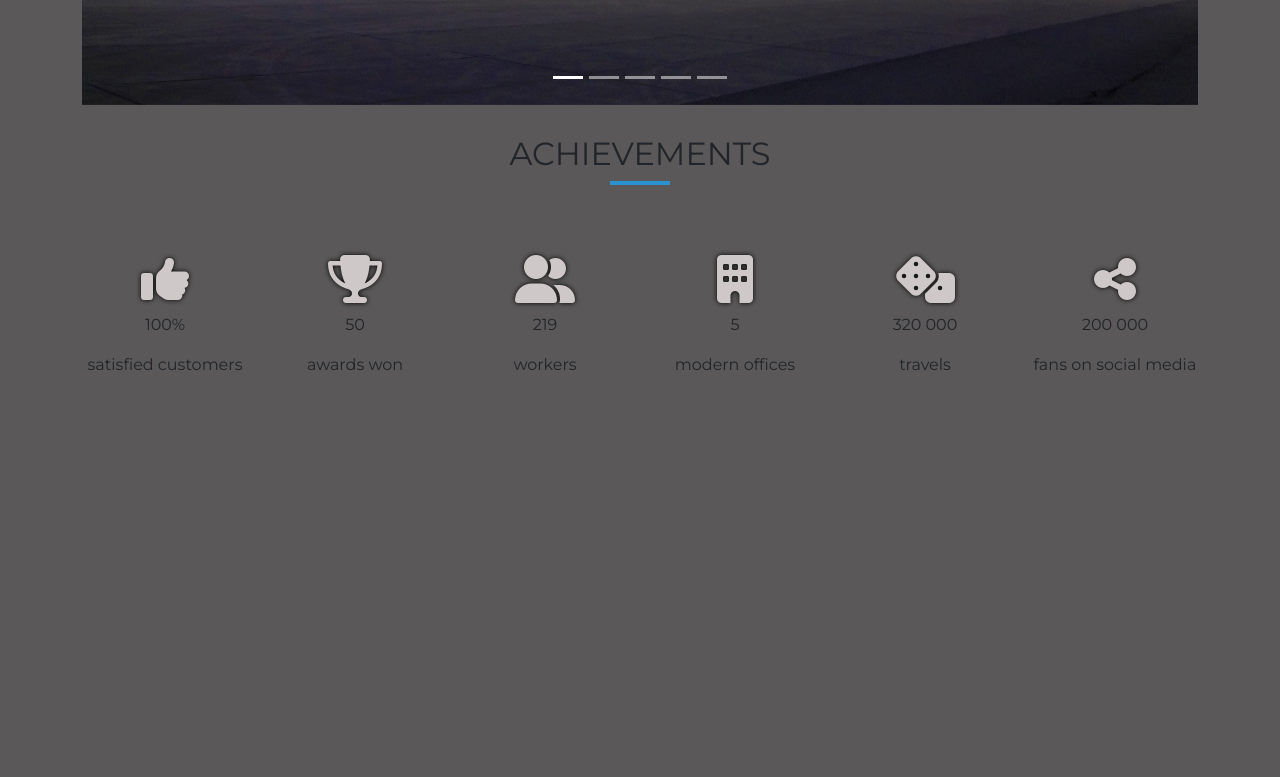
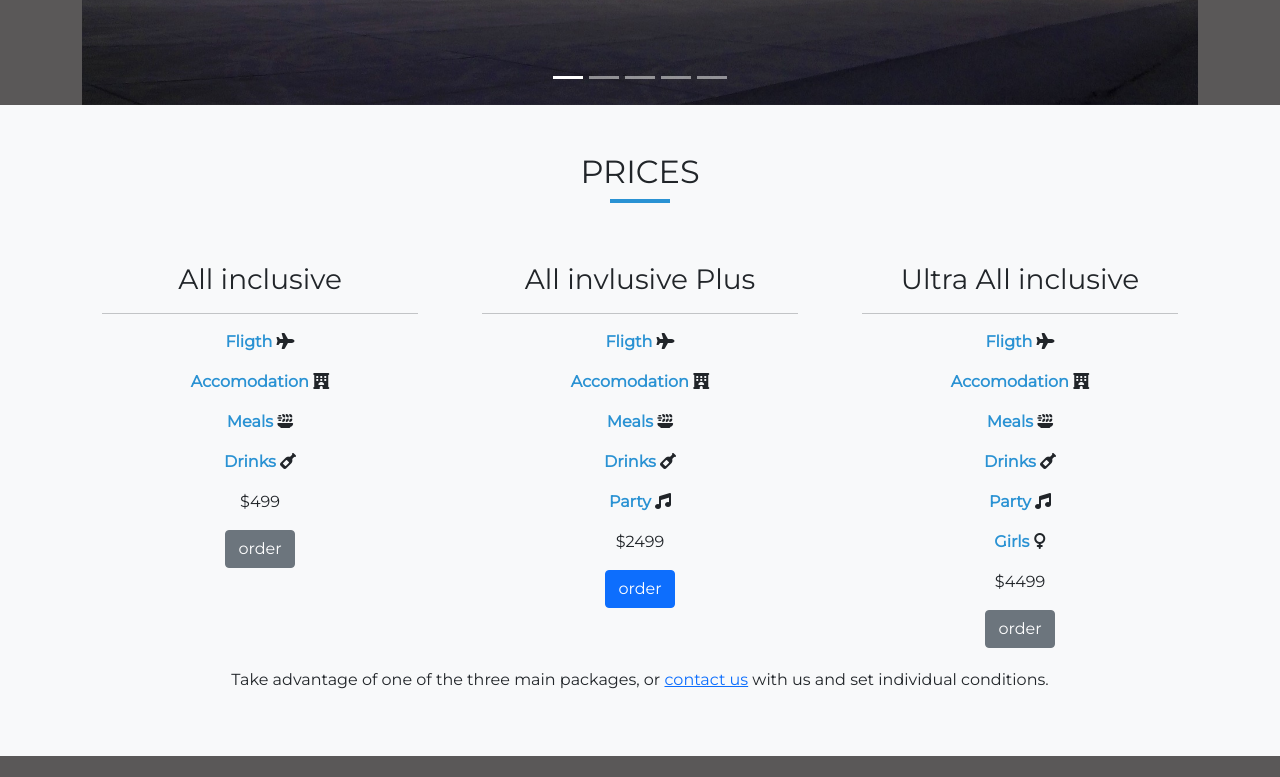
Before and after one commit to ZbigniewKulczynski1984/2_12, a plain HTML site: page index.html in a window 1280 px wide. Shown: the part 2083-2860 px from the top of the page. Before the commit the page ends 2496 px from the top, so only its background shows below. Drawn offline with nearby package versions, Linux system fonts and the light colour scheme.

Commit message:
info added and styled

```diff
--- a/index.html
+++ b/index.html
@@ -273,6 +273,67 @@
         </div>
       </section>
 
+      <section id="prices" class="prices py-5 bg-light">
+        <h2>prices</h2>
+        <div class="underline"></div>
+        <div class="container">
+            <div class="price-wrap row text-center justify-content-center">
+
+                <div class="col-md-6 col-xl-4">
+                    <div class="price-box">
+                        <h3>All inclusive</h3>
+                        <hr>
+                        <p> <span>Fligth </span><i class="fa fa-plane"></i></p>
+                        <p> <span>Accomodation </span><i class="fa-solid fa-hotel"></i></p>
+                        <p> <span>Meals </span><i class="fa-solid fa-plate-wheat"></i>
+                        </p>
+                        <p> <span>Drinks </span><i class="fa-sharp fa-solid fa-wine-bottle"></i></p>
+
+                        <p class="price-tag"> $499</p>
+                        <button class="btn btn-secondary">order</button>
+                    </div>
+                </div>
+
+                        <div class="col-md-6 col-xl-4">
+                            <div class="price-box">
+                                <h3>All invlusive Plus</h3>
+                                <hr>
+                                <p> <span>Fligth </span><i class="fa fa-plane"></i></p>
+                        <p> <span>Accomodation </span><i class="fa-solid fa-hotel"></i></p>
+                        <p> <span>Meals </span><i class="fa-solid fa-plate-wheat"></i>
+                        </p>
+                        <p> <span>Drinks </span><i class="fa-sharp fa-solid fa-wine-bottle"></i></p>
+                        <p> <span>Party </span><i class="fa-solid fa-music"></i></p>
+
+                                <p class="price-tag"> $2499</p>
+                                <button class="btn btn-primary">order</button>
+                            </div>
+                        </div>
+
+                                <div class="col-md-6 col-xl-4">
+                                    <div class="price-box">
+                                        <h3>Ultra All inclusive</h3>
+                                        <hr>
+                                        <p> <span>Fligth </span><i class="fa fa-plane"></i></p>
+                        <p> <span>Accomodation </span><i class="fa-solid fa-hotel"></i></p>
+                        <p> <span>Meals </span><i class="fa-solid fa-plate-wheat"></i>
+                        </p>
+                        <p> <span>Drinks </span><i class="fa-sharp fa-solid fa-wine-bottle"></i></p>
+                        <p> <span>Party </span><i class="fa-solid fa-music"></i></p>
+                        <p> <span>Girls </span><i class="fa-sharp fa-solid fa-venus"></i></p>
+                                                                                                <p class="price-tag"> $4499</p>
+                                        <button class="btn btn-secondary">order</button>
+                                    </div>
+                                </div>
+                            </div>
+
+                        <div class="text-center">
+                            <p class="price-info">Take advantage of one of the three main packages, or <a href="#contact">contact us</a> with us and set individual conditions.</p>
+                        </div>
+
+                        </div>
+</section>
+
       <section id="achievements" class="achievements" py-5>
         <h2>Achievements</h2>
         <div class="underline"></div>
@@ -321,6 +382,13 @@
       </section>
     </main>
 
+
+
+
+
+
+      <div style="height: 2vh;"></div>
+
     <script
       src="https://cdn.jsdelivr.net/npm/bootstrap@5.1.3/dist/js/bootstrap.bundle.min.js"
       integrity="sha384-ka7Sk0Gln4gmtz2MlQnikT1wXgYsOg+OMhuP+IlRH9sENBO0LRn5q+8nbTov4+1p"
--- a/sass/main.scss
+++ b/sass/main.scss
@@ -38,6 +38,10 @@ h2 {
 	width: 60px;
 	height: 4px;
 	background-color: $main-color;
+}
+
+.price-box {
+	margin: 20px;
 }
 
 // navigation
```
Also changed, not shown: css/main.css, 1 other file.
